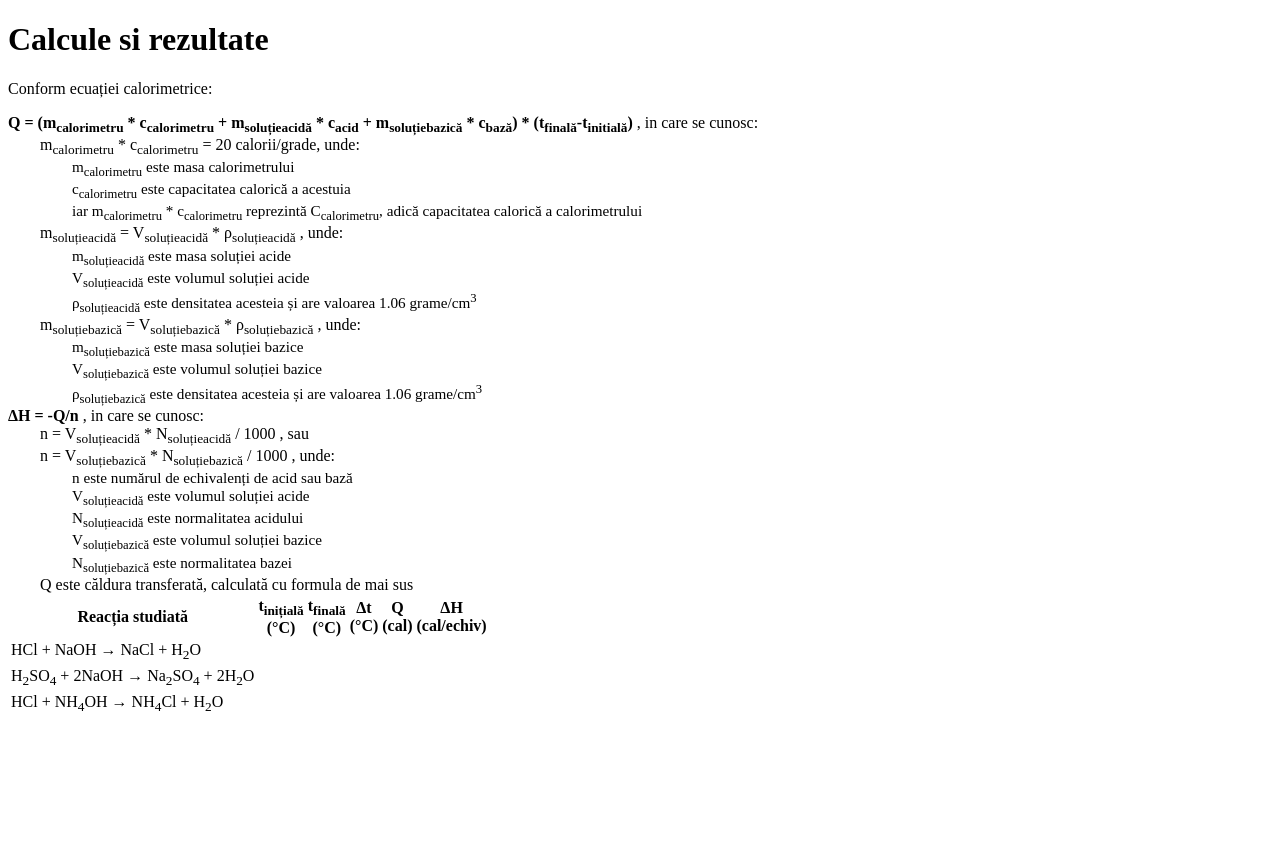
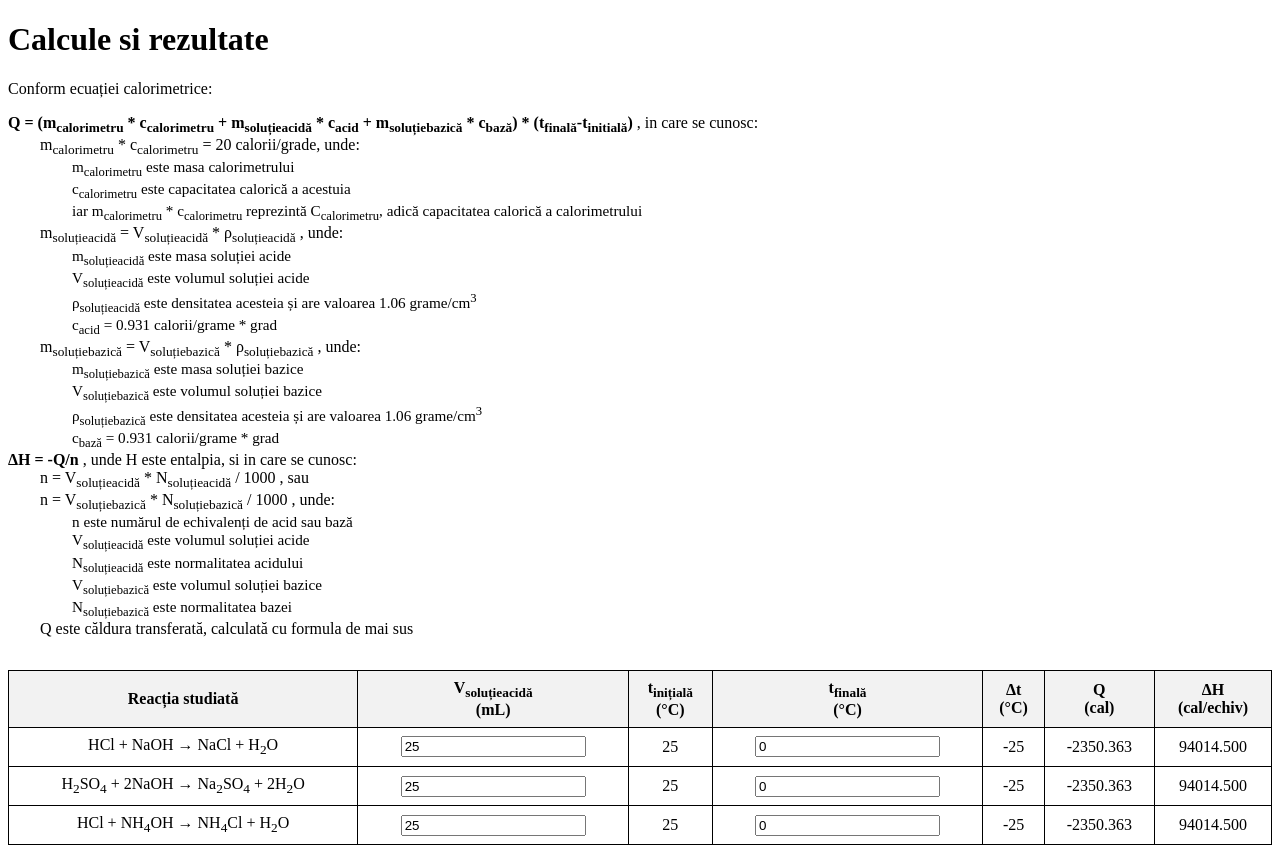
Before and after one commit to MonsieurLazar/termochimie-efect-termic, a SvelteKit app: page /calculator in a window 1280 px wide. Before the commit the page ends 800 px from the top, so only its background shows below. Built offline with nearby package versions, Linux system fonts and the light colour scheme.

Commit message:
scheletul terminat la calcule

```diff
--- a/src/routes/calculator/+page.svelte
+++ b/src/routes/calculator/+page.svelte
@@ -1,5 +1,10 @@
 <script lang="ts">
-
+    let Vacid1 = $state(25);
+    let Tfinal1 = $state(0);
+    let Vacid2 = $state(25);
+    let Tfinal2 = $state(0);
+    let Vacid3 = $state(25);
+    let Tfinal3 = $state(0);
 </script>
 
 <h1><strong>Calcule si rezultate</strong></h1>
@@ -28,6 +33,9 @@
     <div>V<sub>soluțieacidă</sub> este volumul soluției acide</div>
     <div>&rho;<sub>soluțieacidă</sub> este densitatea acesteia și are valoarea 1.06 grame/cm<sup>3</sup></div>
 </div>
+<div class = "secondary_values">
+    <div>c<sub>acid</sub> = 0.931 calorii/grame * grad</div>
+</div>
 <div class = "initial_values">
     <div>m<sub>soluțiebazică</sub> = V<sub>soluțiebazică</sub> * &rho;<sub>soluțiebazică</sub> , unde:</div>
 </div>
@@ -36,12 +44,15 @@
     <div>V<sub>soluțiebazică</sub> este volumul soluției bazice</div>
     <div>&rho;<sub>soluțiebazică</sub> este densitatea acesteia și are valoarea 1.06 grame/cm<sup>3</sup></div>
 </div>
+<div class = "secondary_values">
+    <div>c<sub>bază</sub> = 0.931 calorii/grame * grad</div>
+</div>
 <div>
     <span class = "formula">
         &Delta;H = -Q/n
     </span>
     <span>
-        , in care se cunosc:
+        , unde H este entalpia, si in care se cunosc:
     </span>
 </div>
 <div class = "initial_values">
@@ -64,6 +75,7 @@
     <thead>
       <tr>
         <th>Reacția studiată</th>
+        <th>V<sub>soluțieacidă</sub><br />(mL)</th>
         <th>t<sub>inițială</sub><br />(°C)</th>
         <th>t<sub>finală</sub><br />(°C)</th>
         <th>&Delta;t<br />(°C)</th>
@@ -74,22 +86,39 @@
     <tbody>
       <tr>
         <td>HCl + NaOH &rarr; NaCl + H<sub>2</sub>O</td>
-        <td></td><td></td><td></td><td></td><td></td>
+        <td><input type="number" bind:value={Vacid1} /></td><td>25</td><td><input type="number" bind:value={Tfinal1}/></td><td>{Tfinal1 - 25}</td><td>{((20 + Vacid1 * 1.06 * 0.931 + 2 * Vacid1 * 1.06 * 0.931) * (Tfinal1 - 25)).toFixed(3)}</td><td>{(-1 * ((20 + Vacid1 * 1.06 * 0.931 + 2 * Vacid1 * 1.06 * 0.931) * (Tfinal1 - 25)) / (Vacid1 / 1000)).toFixed(3)}</td>
       </tr>
       <tr>
         <td>H<sub>2</sub>SO<sub>4</sub> + 2NaOH &rarr; Na<sub>2</sub>SO<sub>4</sub> + 2H<sub>2</sub>O</td>
-        <td></td><td></td><td></td><td></td><td></td>
+        <td><input type="number" bind:value={Vacid2} /></td><td>25</td><td><input type="number" bind:value={Tfinal2}/></td><td>{Tfinal2 - 25}</td><td>{((20 + Vacid2 * 1.06 * 0.931 + 2 * Vacid2 * 1.06 * 0.931) * (Tfinal2 - 25)).toFixed(3)}</td><td>{(-1 * ((20 + Vacid2 * 1.06 * 0.931 + 2 * Vacid2 * 1.06 * 0.931) * (Tfinal2 - 25)) / (Vacid2 / 1000)).toFixed(3)}</td>
       </tr>
       <tr>
         <td>HCl + NH<sub>4</sub>OH &rarr; NH<sub>4</sub>Cl + H<sub>2</sub>O</td>
-        <td></td><td></td><td></td><td></td><td></td>
+        <td><input type="number" bind:value={Vacid3} /></td><td>25</td><td><input type="number" bind:value={Tfinal3}/></td><td>{Tfinal3 - 25}</td><td>{((20 + Vacid3 * 1.06 * 0.931 + 2 * Vacid3 * 1.06 * 0.931) * (Tfinal3 - 25)).toFixed(3)}</td><td>{(-1 * ((20 + Vacid3 * 1.06 * 0.931 + 2 * Vacid3 * 1.06 * 0.931) * (Tfinal3 - 25)) / (Vacid3 / 1000)).toFixed(3)}</td>
       </tr>
     </tbody>
   </table>
 </div>
 
 <style>
+    table
+    {
+        width: 100%;
+        border-collapse: collapse; /* Aceasta elimină spațiul dublu dintre linii */
+        margin-top: 2rem;
+        background-color: white;
+    }
 
+    th, td
+    {
+        border: 0.05rem solid black; /* Aceasta trasează liniile */
+        padding: 0.5rem;
+        text-align: center;
+    }
+    th
+    {
+        background-color: #f2f2f2; /* Opțional: un fundal gri deschis pentru capul de tabel */
+    }
     .formula
     {
         font-weight: bold;
```
